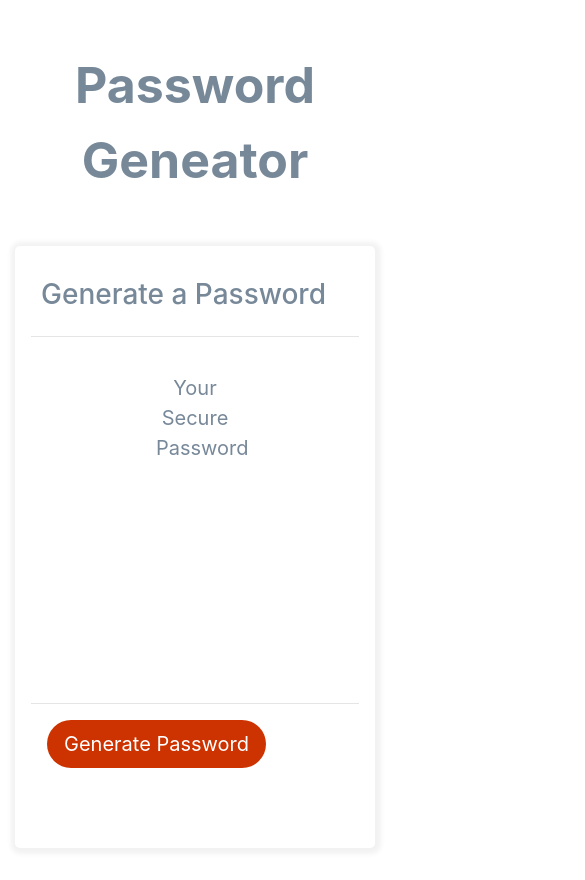
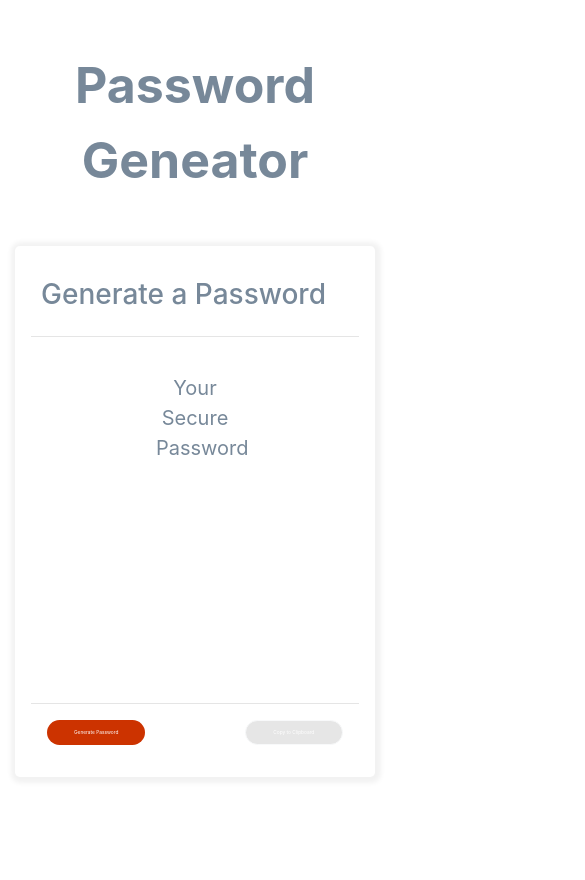
Before and after one commit to AndresF97/Random-Password-Generator, a plain HTML site: page password.html in a window 390 px wide. Shown: the top 880 px of the page, 585 px wide, since content can reach past the window. After the commit the page ends 844 px from the top, so only its background shows below. Drawn offline with nearby package versions, Linux system fonts and the light colour scheme.

Commit message:
fixed some responsive issues with button_1 and button_2

```diff
--- a/password.css
+++ b/password.css
@@ -40,8 +40,17 @@ p{
     color:white;
 }
 #button_2{
-    position: relative;
-    left:600px;
     color: white;
     background-color: #e6e6e6;
 }
+
+@media only screen and (max-width: 600px) {
+    #button_1{
+        width: 30%;
+        font-size: 30%;
+    }
+    #button_2{
+        width: 30%;
+        font-size: 30%;
+    }
+}
--- a/password.html
+++ b/password.html
@@ -25,7 +25,7 @@
                     <hr>
 
                     <button type="button" class="btn rounded-pill btn-lg ml-3" id="button_1">Generate Password</button>
-                    <button type="button" class="btn  rounded-pill btn-lg btn-light " id="button_2">Copy to Clipboard</button>
+                    <button type="button" class="btn  rounded-pill btn-lg btn-light float-right mr-3" id="button_2">Copy to Clipboard</button>
                       </div>
     </div>
     <script src="password.js"></script>
--- a/password.js
+++ b/password.js
@@ -52,5 +52,13 @@ function generator(){
 }
    inbox.textContent=res
 }
+//made afunction to copy texts
+function copyfun(){
+   var get= document.getElementById("pass")
+   document.execCommand("copy")
+   alert("copied the text"+ get.value)
+
+}
 //event listener that makes the newpassword
 document.getElementById("button_1").addEventListener("click",generator)
+document.getElementById("button_2").addEventListener("click",copyfun)
```
